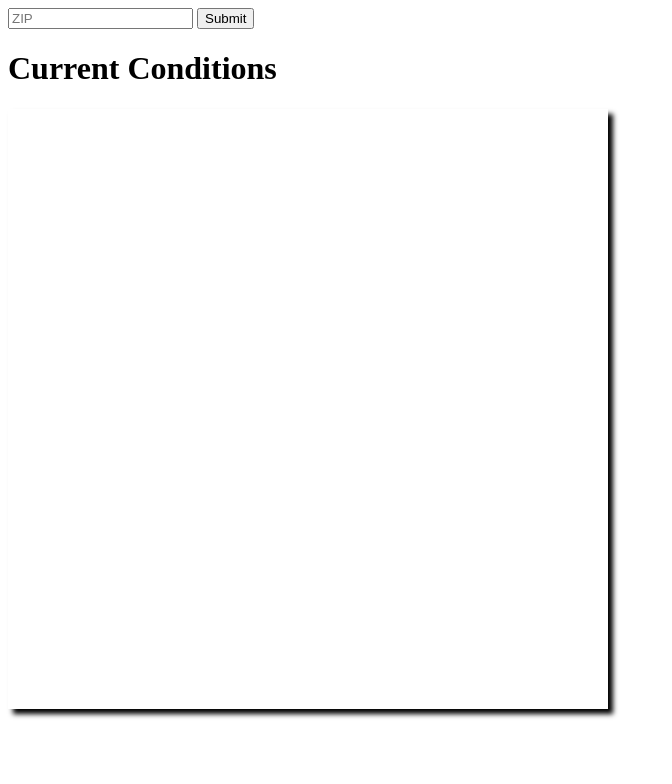
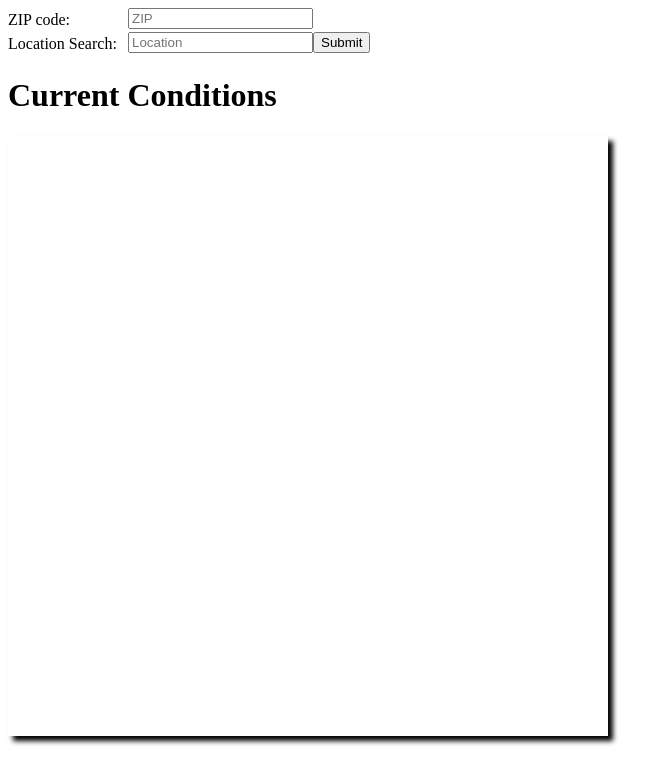
Before and after one commit to Furin/WeatherService, a plain HTML site: page index.html in a window 1280 px wide. Shown: the whole page, without its empty margins (0-672 px from the left). Drawn offline with nearby package versions, Linux system fonts and the light colour scheme.

Commit message:
Location Search Textbox
I've also added some checks in the javascript file to make sure we are
receiving valid data from the user, and show some errors in the results
box if not. Additionally I've styled our form somewhat using CSS.

```diff
--- a/index.html
+++ b/index.html
@@ -10,8 +10,9 @@
 	<body>
 		<div id="wrapper">
       <form id="weatherService">
-          <input id="zipCodeTextBox" type="text" placeholder="ZIP">
-          <input id="submitButton" type="submit" value="Submit">
+        <label for="zipCodeTextBox">ZIP code: </label><input id="zipCodeTextBox" type="text" placeholder="ZIP">
+        <label for="locationSearch">Location Search: </label><input id="locationSearch" type="text" placeholder="Location">
+        <input id="submitButton" type="submit" value="Submit">
       </form>
       <h1>Current Conditions</h1>
       <div id="results">
--- a/javascript/weatherInterface.js
+++ b/javascript/weatherInterface.js
@@ -13,6 +13,9 @@ $(function() {
 
     // Setup form event on submit button
     $weatherService.submit(function(){
+        // reset result box to nothing
+        $results.html('');
+
         captureZipCode();
         return false;
     });
@@ -39,13 +42,23 @@ $(function() {
     var captureZipCode = function(){
         // Reference to Zip Code Text Box
         $ZCTB = $("#zipCodeTextBox");
-        weatherData($ZCTB.val());
+        // Make sure something was populated in the zip box
+        if ($ZCTB.val()) {
+          weatherData($ZCTB.val());
+        } else {
+          $results.html("Please enter a value in the zip code box.");
+        }
     };
 
     var displayWeatherData = function(){
-        $results.html(
-            "Temp: " + currentConditions.current_observation.temperature_string + "<br />" +
-            "Wind: " + currentConditions.current_observation.wind_string + " " + currentConditions.current_observation.wind_mph + " MPH (" + currentConditions.current_observation.wind_kph + " KPH) <br />"
-        );
+        // if we receive an error from
+        if (!currentConditions.response.error) {
+          $results.html(
+              "Temp: " + currentConditions.current_observation.temperature_string + "<br />" +
+              "Wind: " + currentConditions.current_observation.wind_string + " " + currentConditions.current_observation.wind_mph + " MPH (" + currentConditions.current_observation.wind_kph + " KPH) <br />"
+          );
+        } else {
+          $results.html(currentConditions.response.error.description);
+        }
     };
 });
--- a/styles/gangnam.css
+++ b/styles/gangnam.css
@@ -4,3 +4,22 @@
   border: 1px black;
   box-shadow: 5px 5px 5px black;
 }
+
+#weatherService:after {
+  content: '';
+  display: block;
+  clear: left;
+}
+
+#weatherService input {
+  display: inline-block;
+  float: left;
+}
+
+#weatherService label {
+  display: inline-block;
+  float: left;
+  clear: left;
+  width: 120px;
+  line-height: 150%;
+}
```
